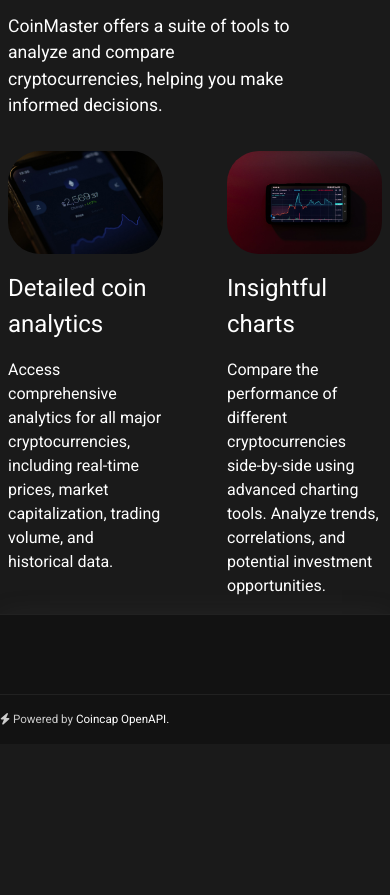
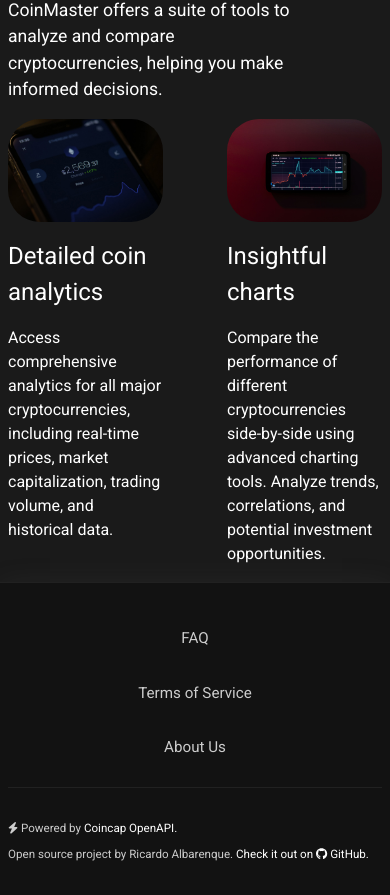
Before and after one commit to ricocatford/coinmaster, a Next.js app: page / in a window 390 px wide. Shown: the part 940-1835 px from the top of the page. Before the commit the page ends 1684 px from the top, so only its background shows below. Built offline with nearby package versions, Linux system fonts and the light colour scheme.

Commit message:
fix(footer): add responsive

```diff
--- a/src/assets/styles/components/Features.module.css
+++ b/src/assets/styles/components/Features.module.css
@@ -1,9 +1,3 @@
-.container {
-    display: flex;
-    flex-direction: column;
-    gap: 2rem;
-}
-
 .heading {
     font-size: 2.5rem;
 }
--- a/src/assets/styles/components/Footer.module.css
+++ b/src/assets/styles/components/Footer.module.css
@@ -2,13 +2,6 @@
     background: var(--black);
     border-top: 1px solid var(--subtle-black);
     box-shadow: 0 0.5rem 2rem var(--box-shadow);
-}
-
-.footerContainer {
-    display: flex;
-    flex-direction: column;
-    width: var(--max-width);
-    margin: 0 auto;
 }
 
 .linksContainer {
@@ -56,3 +49,17 @@
 .creditsLink:hover {
     color: var(--light-blue);
 }
+
+@media screen and (max-width: 576px) {
+    .linksList {
+        flex-direction: column;
+        align-items: center;
+        gap: 1rem;
+    }
+
+    .creditsContainer {
+        flex-direction: column;
+        align-items: flex-start;
+        gap: 0.5rem;
+    }
+}
--- a/src/assets/styles/components/Navbar.module.css
+++ b/src/assets/styles/components/Navbar.module.css
@@ -153,9 +153,7 @@
 /*------------------- MEDIA QUERIES -------------------*/
 
 @media screen and (max-width: 576px) {
-    .linksList {
-        width: 100%;
-    }
+    .linksList,
     .ctaLink {
         width: 100%;
     }
--- a/src/components/Features.tsx
+++ b/src/components/Features.tsx
@@ -4,7 +4,7 @@
 
 export const Features = (): React.JSX.Element => {
     return (
-        <section className={`container ${styles.container}`} id="features">
+        <section className="container" id="features">
             <h2 className={styles.heading}>Product Features</h2>
             <p className={styles.paragraph}>
                 CoinMaster offers a suite of tools to analyze and compare
--- a/src/components/layout/footer/Footer.tsx
+++ b/src/components/layout/footer/Footer.tsx
@@ -9,7 +9,7 @@
 export const Footer = (): React.JSX.Element => {
     return (
         <footer className={styles.footer}>
-            <div className={styles.footerContainer}>
+            <div className="container">
                 <FooterLinks links={footerLinks} />
                 <div className={styles.creditsContainer}>
                     <span className={styles.credits}>
```
